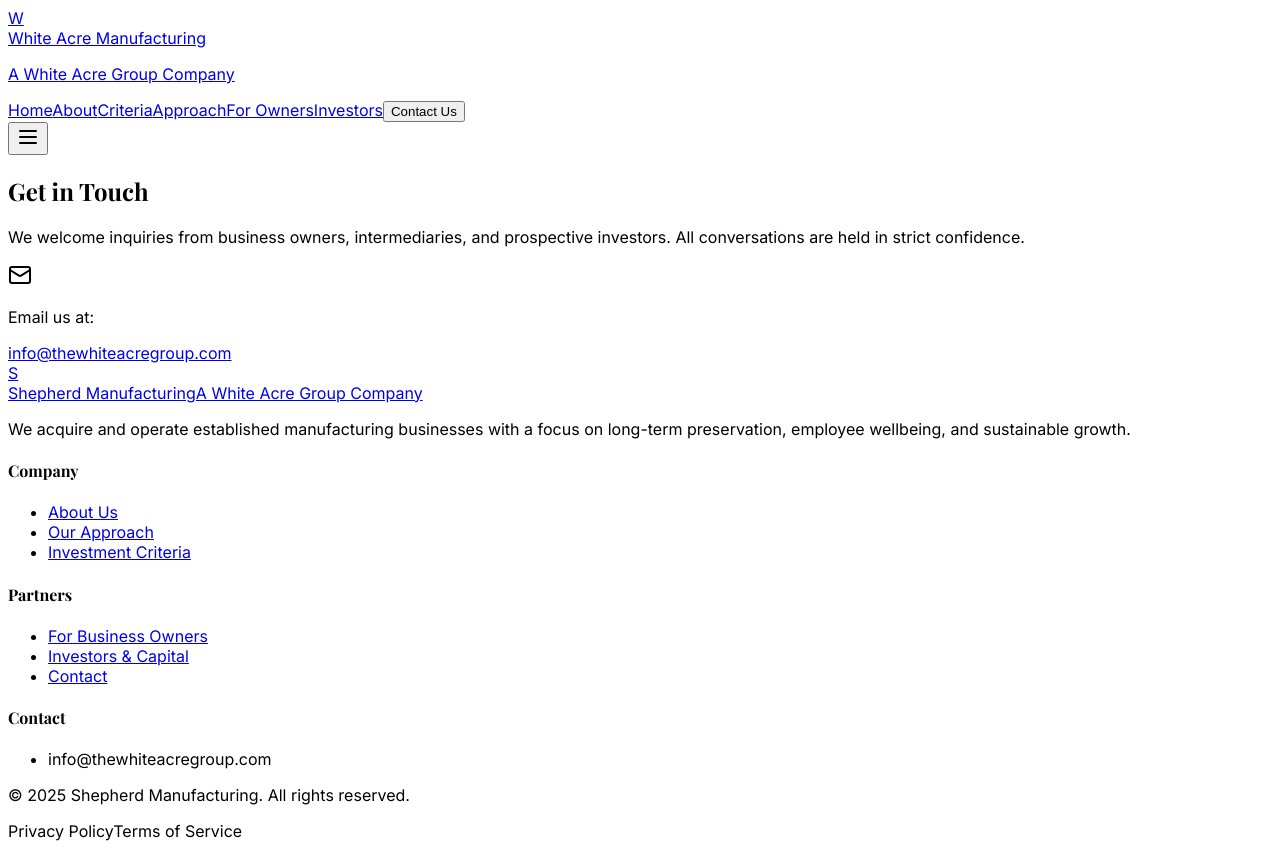
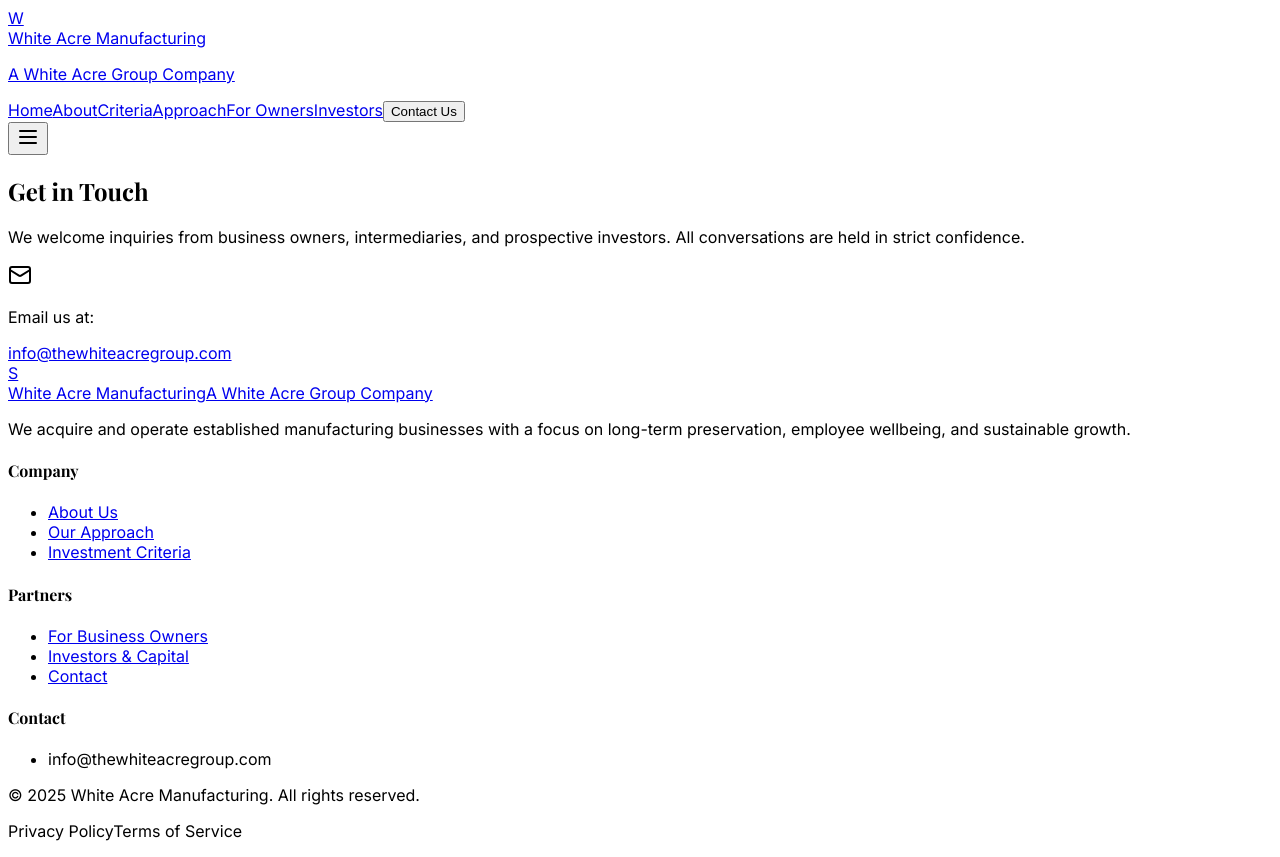
Before and after one commit to LordWhit/The-White-Acre-Group, a React (Vite) app in the folder Site-Builder-Pro/client/: page /contact in a window 1280 px wide. Built offline with nearby package versions, Linux system fonts and the light colour scheme; a web font is replaced by a local one.

Commit message:
Update company name in footer component

```diff
--- a/Site-Builder-Pro/client/src/components/Footer.tsx
+++ b/Site-Builder-Pro/client/src/components/Footer.tsx
@@ -13,7 +13,7 @@ export function Footer() {
               </div>
               <div>
                 <span className="font-serif text-2xl font-bold tracking-tight text-white block">
-                  Shepherd Manufacturing
+                  White Acre Manufacturing
                 </span>
                 <span className="text-sm text-primary-foreground/70">
                   A White Acre Group Company
@@ -49,7 +49,7 @@ export function Footer() {
         </div>
 
         <div className="pt-8 flex flex-col md:flex-row justify-between items-center text-xs text-primary-foreground/40">
-          <p>© {new Date().getFullYear()} Shepherd Manufacturing. All rights reserved.</p>
+          <p>© {new Date().getFullYear()} White Acre Manufacturing. All rights reserved.</p>
           <div className="flex gap-6 mt-4 md:mt-0">
             <span>Privacy Policy</span>
             <span>Terms of Service</span>
```
